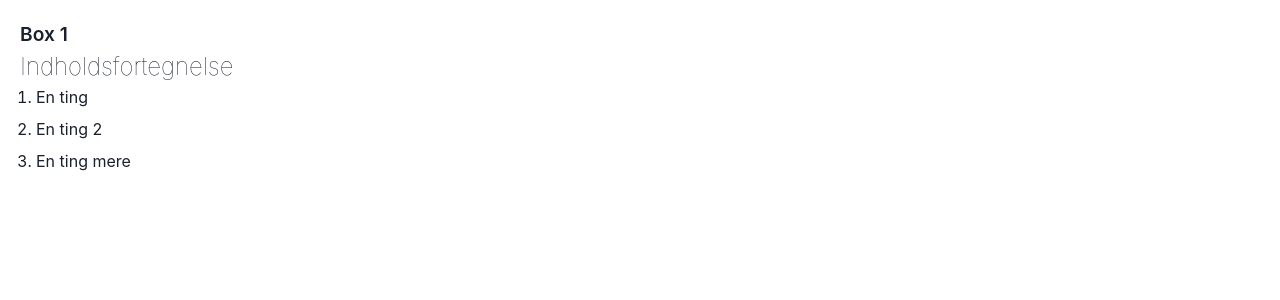
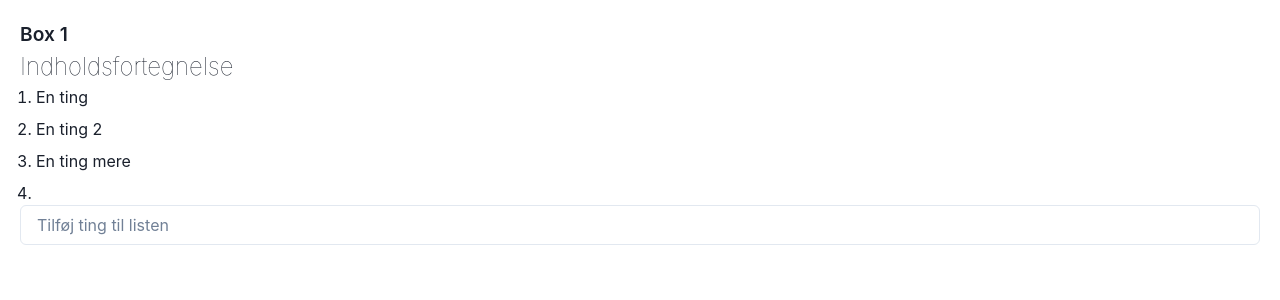
Before and after one commit to ITViking/tory-frontend, a React (Create React App) app: page / in a window 1280 px wide. Shown: the top 300 px of the page. Built offline with nearby package versions, Linux system fonts and the light colour scheme.

Commit message:
make it easy to add to stuff

```diff
--- a/src/App.tsx
+++ b/src/App.tsx
@@ -1,11 +1,23 @@
+import { ChangeEvent, KeyboardEvent, useState } from 'react';
 import './App.css';
 import {
   ListItem,
   OrderedList,
-  Box
+  Box,
+  Input
 } from '@chakra-ui/react'
 
 function App() {
+  const [listEntry, setListEntry] = useState('');
+  const [newOne, setNewOne] = useState("");
+
+  const handleChange = (event: ChangeEvent<HTMLInputElement>) => setListEntry(event.target.value);
+  const handleKeyDown = (event: KeyboardEvent) => {
+    if(event.key === "Enter") {
+      setNewOne(listEntry);
+      setListEntry("")
+    }
+  }
   return (
     <Box className='App' p={5}>
       <h1>Box 1</h1>
@@ -14,7 +26,15 @@ function App() {
         <ListItem>En ting</ListItem>
         <ListItem>En ting 2</ListItem>
         <ListItem>En ting mere</ListItem>
+        <ListItem>{newOne}</ListItem>
+
       </OrderedList>
+      <Input
+        value={listEntry}
+        onChange={handleChange}
+        onKeyDown={handleKeyDown}
+        placeholder='Tilføj ting til listen'
+      />
     </Box>
   );
 }
```
